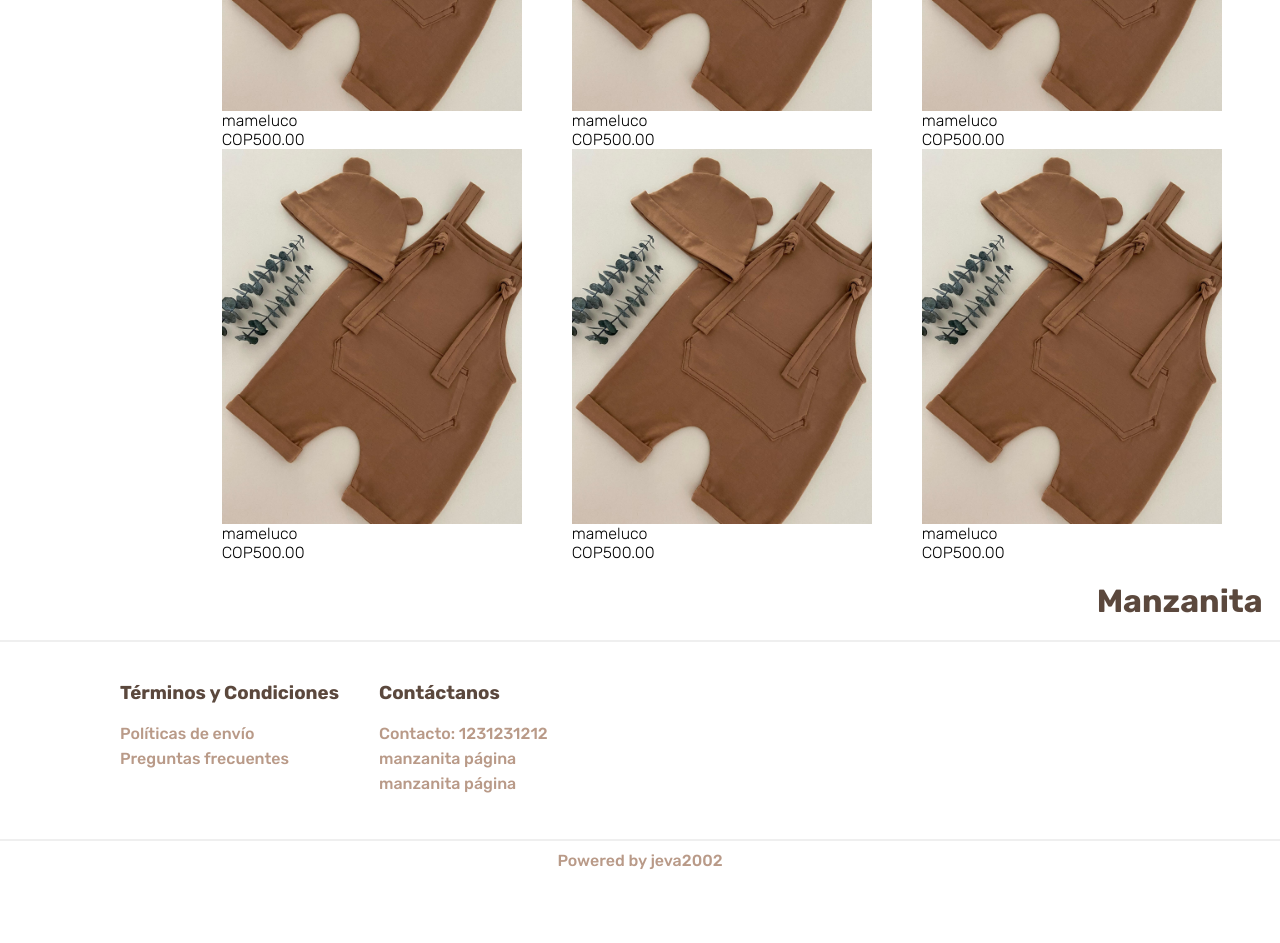
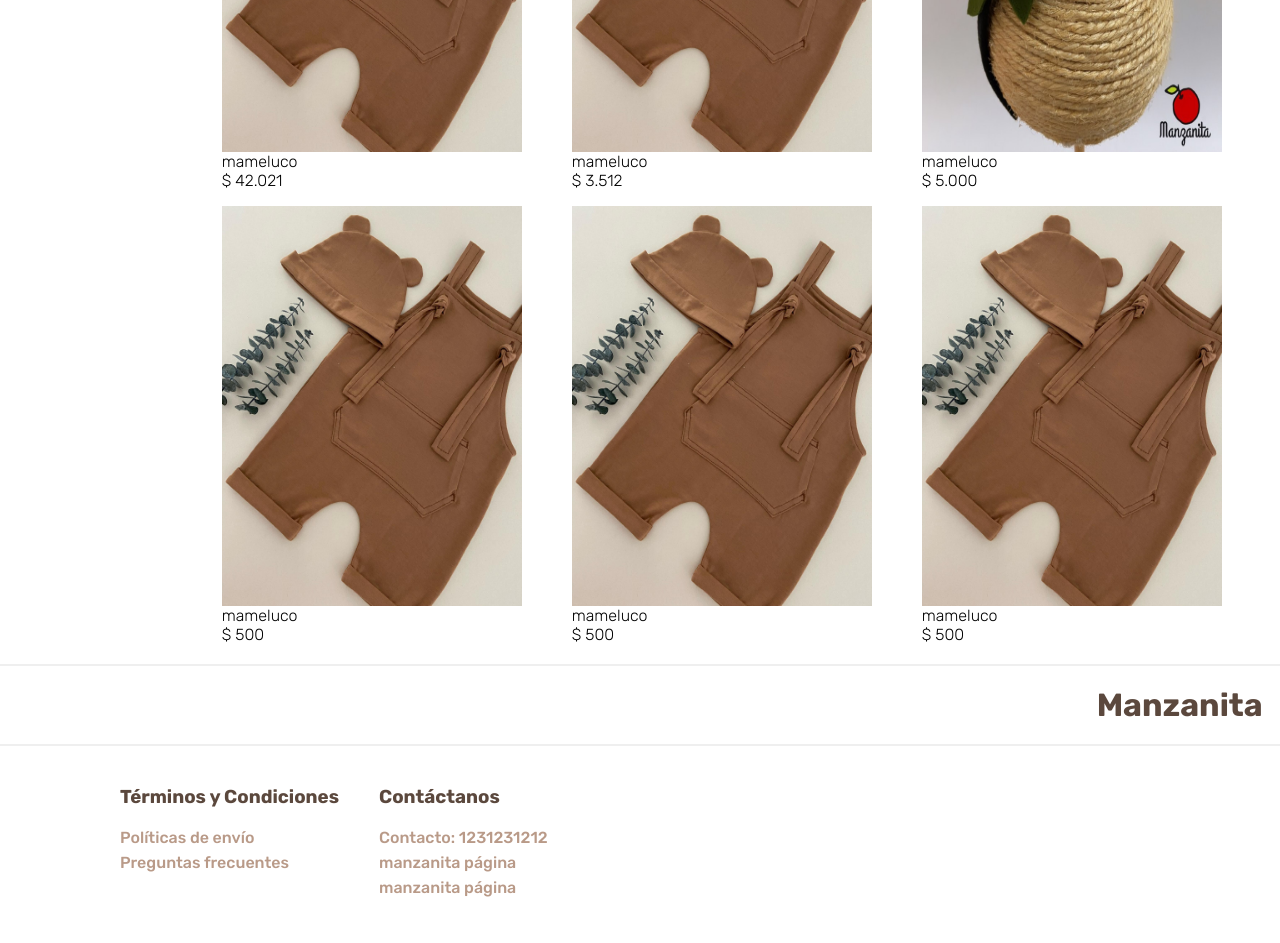
Before and after one commit to jeva2002/manzanita-client, an Angular app: page /clothes in a window 1280 px wide. Shown: the part 580-1523 px from the top of the page. Before the commit the page ends 1460 px from the top, so only its background shows below. Built offline with nearby package versions, Linux system fonts and the light colour scheme.

Commit message:
feat: custom currency pipe

```diff
--- /dev/null
+++ b/src/app/shared/pipes/currency-format.pipe.ts
@@ -0,0 +1,22 @@
+import { Pipe, PipeTransform } from '@angular/core';
+
+@Pipe({
+  name: 'currencyFormat',
+})
+export class CurrencyFormatPipe implements PipeTransform {
+  transform(value: string): string {
+    return (
+      '$ ' +
+      value
+        .split('')
+        .reverse()
+        .map((number, i) => {
+          console.log(i !== value.length);
+          if ((i + 1) % 3 === 0 && i !== value.length - 1) return '.' + number;
+          return number;
+        })
+        .reverse()
+        .join('')
+    );
+  }
+}
--- a/src/app/website/components/common/footer/footer.component.html
+++ b/src/app/website/components/common/footer/footer.component.html
@@ -11,7 +11,7 @@
       <li><a href="">Políticas de envío</a></li>
       <li><a href="">Preguntas frecuentes</a></li>
     </menu>
-    <ul>
+    <ul class="contact">
       <li><h3>Contáctanos</h3></li>
       <li>Contacto: 1231231212</li>
       <li>manzanita página</li>
--- a/src/app/website/components/common/footer/footer.component.scss
+++ b/src/app/website/components/common/footer/footer.component.scss
@@ -8,6 +8,8 @@ footer {
     grid-template-columns: 10fr 2fr;
     padding: 20px 0;
     border-bottom: 2px solid #efefef;
+    border-top: 2px solid #efefef;
+    margin-top: 20px;
   }
 
   .logo {
@@ -50,6 +52,13 @@ footer {
         }
       }
     }
+
+    .contact {
+      * {
+        user-select: text;
+        cursor: auto;
+      }
+    }
   }
 
   .bottom {
--- a/src/app/website/components/products/product-miniature/product-miniature.component.html
+++ b/src/app/website/components/products/product-miniature/product-miniature.component.html
@@ -1,7 +1,7 @@
-<li *ngIf="product" class="miniature">
+<li *ngIf="product" class="miniature" tabindex="0">
   <img [src]="product.img" [alt]="product.name" />
   <div>
     <span>{{ product.name }}</span>
-    <span>{{ product.price | currency : "COP" }}</span>
+    <span>{{ product.price | currencyFormat }}</span>
   </div>
 </li>
--- a/src/app/website/components/products/product-miniature/product-miniature.component.scss
+++ b/src/app/website/components/products/product-miniature/product-miniature.component.scss
@@ -1,26 +1,28 @@
 .miniature {
+  margin-top: 16px;
   max-height: 500px;
   max-width: 300px;
   display: flex;
   flex-direction: column;
   justify-content: center;
-  resize: both;
+  cursor: pointer;
 
   img {
     width: 100%;
-    height: 80%;
+    height: 400px;
+    background-size: contain;
   }
 
   div {
     display: flex;
     flex-direction: column;
+    height: 20%;
 
     span {
       font-size: 16px;
       font-weight: 200;
     }
   }
-
 }
 
 @media (max-width: 850px) {
--- a/src/app/website/components/products/products-filters/products-filters.component.scss
+++ b/src/app/website/components/products/products-filters/products-filters.component.scss
@@ -57,13 +57,13 @@ aside {
         display: flex;
         align-items: center;
         justify-content: center;
-        cursor: pointer;
 
         button {
           width: 100%;
           height: 100%;
           background-color: transparent;
           border: none;
+          cursor: pointer;
 
           img {
             width: 28px;
--- a/src/app/website/pages/products/products.component.ts
+++ b/src/app/website/pages/products/products.component.ts
@@ -1,6 +1,6 @@
 import { Component, OnInit } from '@angular/core';
 import { ActivatedRoute } from '@angular/router';
-import { Product, ProductMiniature } from 'src/app/models/Product.model';
+import { Product } from 'src/app/models/Product.model';
 
 @Component({
   selector: 'app-products',
@@ -14,7 +14,7 @@ export class ProductsComponent implements OnInit {
       img: './assets/imgs/boy.jpg',
       color: '#123',
       name: 'mameluco',
-      price: '500',
+      price: '42021',
       sizes: ['1 mes'],
       category: '1',
     },
@@ -23,16 +23,16 @@ export class ProductsComponent implements OnInit {
       img: './assets/imgs/boy.jpg',
       color: '#456',
       name: 'mameluco',
-      price: '500',
+      price: '3512',
       sizes: ['1 mes'],
       category: '1',
     },
     {
       id: '3',
-      img: './assets/imgs/boy.jpg',
+      img: './assets/imgs/accesory.jpg',
       color: '#789',
       name: 'mameluco',
-      price: '500',
+      price: '5000',
       sizes: ['1 mes'],
       category: '1',
     },
--- a/src/app/website/services/filters.service.ts
+++ b/src/app/website/services/filters.service.ts
@@ -1,5 +1,5 @@
 import { Injectable } from '@angular/core';
-import { Product, ProductMiniature } from 'src/app/models/Product.model';
+import { Product } from 'src/app/models/Product.model';
 import { BehaviorSubject } from 'rxjs';
 import { Filters } from 'src/app/models/Filters.model';
 
--- a/src/app/website/website.module.ts
+++ b/src/app/website/website.module.ts
@@ -12,6 +12,7 @@ import { ProductsContainerComponent } from './components/products/products-conta
 import { CategoriesComponent } from './components/products/categories/categories.component';
 import { ProductsFiltersComponent } from './components/products/products-filters/products-filters.component';
 import { ProductMiniatureComponent } from './components/products/product-miniature/product-miniature.component';
+import { SharedModule } from '../shared/shared.module';
 
 @NgModule({
   declarations: [
@@ -26,6 +27,6 @@ import { ProductMiniatureComponent } from './components/products/product-miniatu
     ProductsFiltersComponent,
     ProductMiniatureComponent,
   ],
-  imports: [CommonModule, WebsiteRoutingModule],
+  imports: [CommonModule, WebsiteRoutingModule, SharedModule],
 })
 export class WebsiteModule {}
```
Also changed, not shown: src/app/shared/shared.module.ts (added, +18 -0 lines), 1 other file (tests, documents, lock files or other folders).
